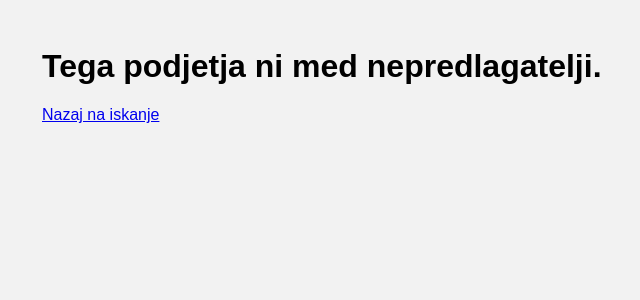
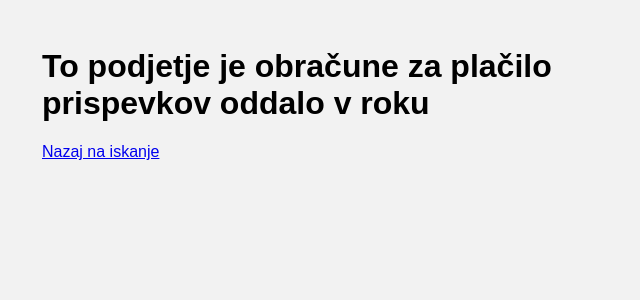
Before and after one commit to samastur/neplacniki, a Django app: template shirkers/templates/shirkers/details.html in a window 1280 px wide. Shown: the top 300 px of the page, without its empty margins (278-918 px from the left). Run offline with Django 3.2, Linux system fonts and the light colour scheme; the template is opened without the code that fills it, so the values that code supplies are empty.

Commit message:
Copy fix

```diff
--- a/shirkers/templates/shirkers/result.html
+++ b/shirkers/templates/shirkers/result.html
@@ -15,5 +15,5 @@
   <p>Podjetje v zadnjem letu ni bilo na seznamu nepredlagateljev obračunov.</p>
   {% endif %}
 {% else %}
-  <h1>Tega podjetja ni med nepredlagatelji.</h1>
+  <h1>To podjetje je obračune za plačilo prispevkov oddalo v roku</h1>
 {% endif %}
```
